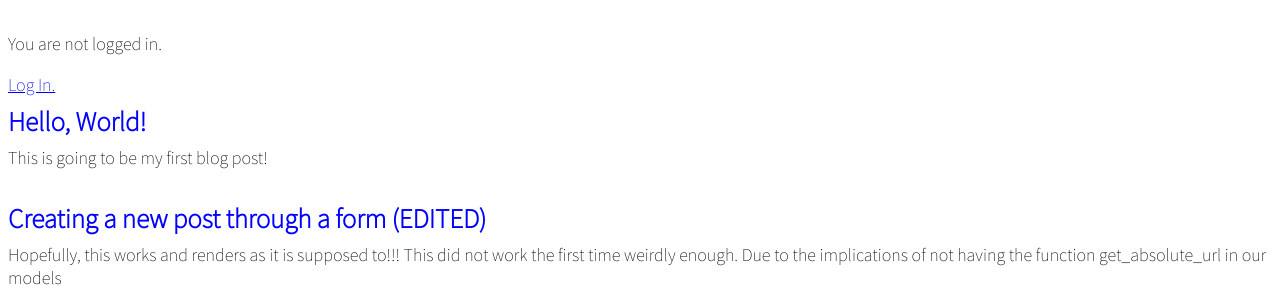
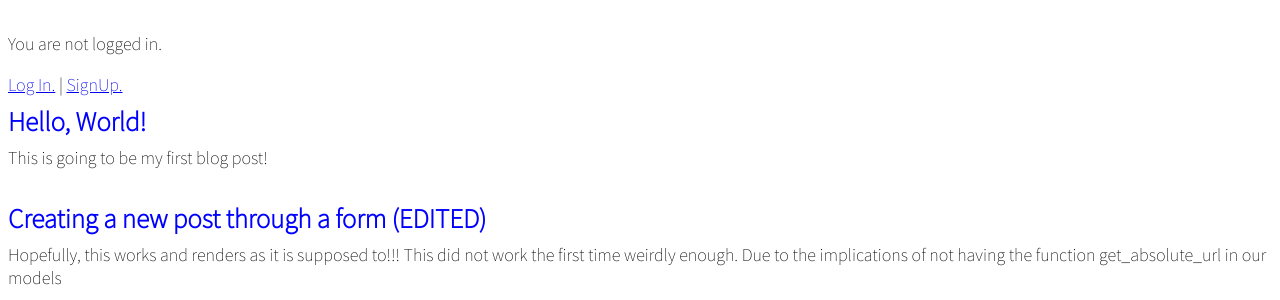
Before and after one commit to rayaq-siddiqui/blog-app, a Django app: page / in a window 1280 px wide. Shown: the part 134-434 px from the top of the page. Run offline with Django 3.2, Linux system fonts and the light colour scheme; data comes from the database, SQL or seed files in the repository; both versions use the stored data as it was after the commit.

Commit message:
adding signup button

```diff
--- a/templates/base.html
+++ b/templates/base.html
@@ -20,7 +20,8 @@
         <p><a href="{% url 'logout' %}">Log Out.</a></p>
       {% else %}
         <p>You are not logged in.</p>
-        <a href="{% url 'login' %}">Log In.</a>
+        <a href="{% url 'login' %}">Log In.</a> |
+        <a href="{% url 'signup' %}">SignUp.</a>
       {% endif %}
 
       {% block content %}
```
Also changed, not shown: db.sqlite3.
